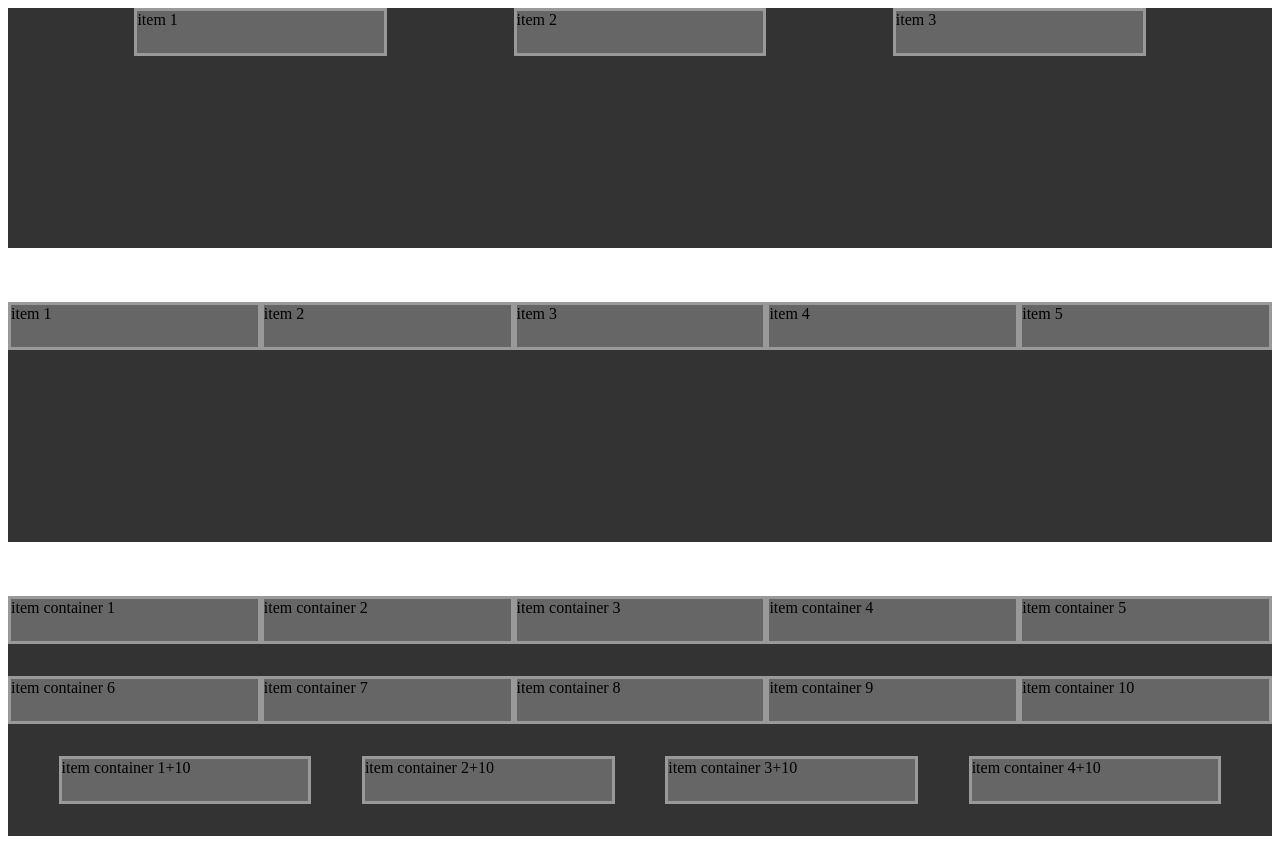
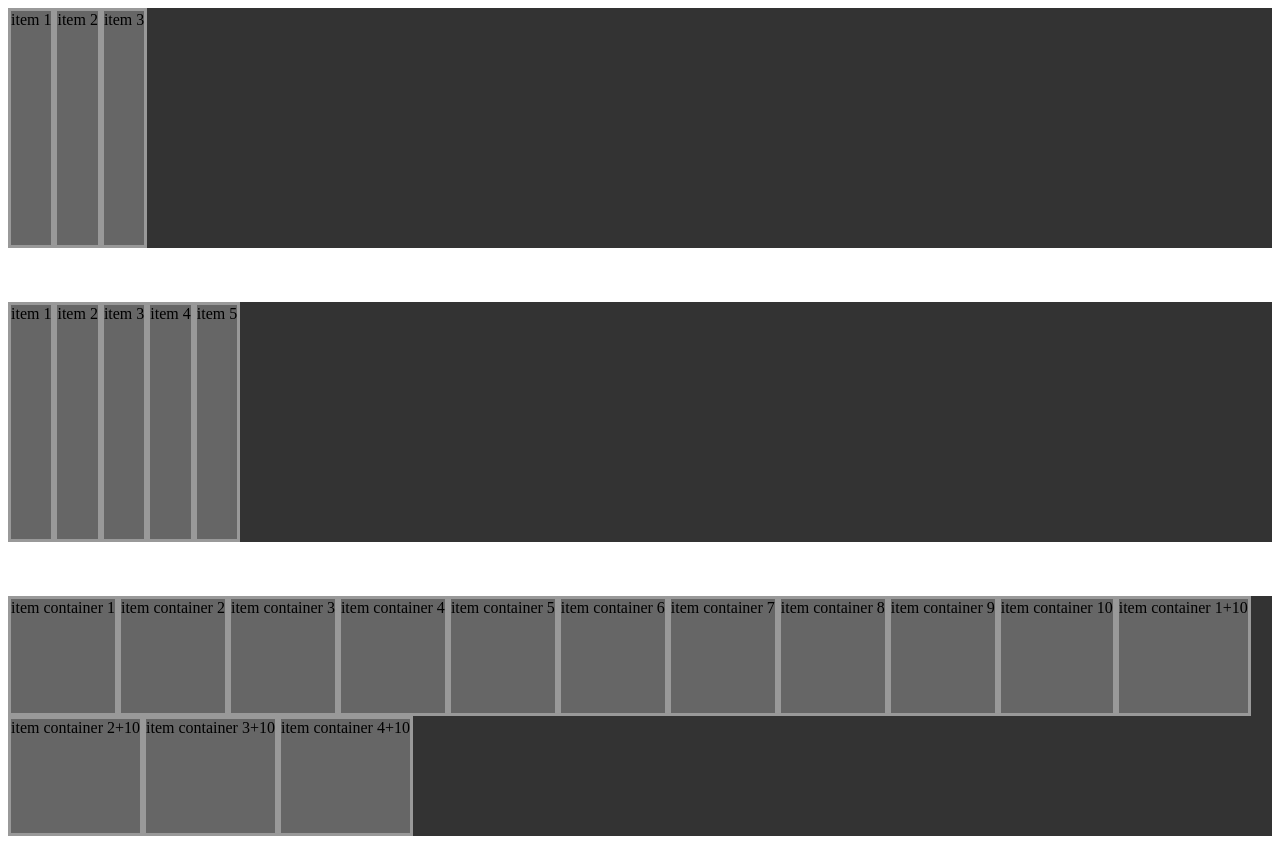
Before and after one commit to ethanial1/WebCindario, a plain HTML site: page Basic/CSS/FlexBox/index.html in a window 1280 px wide. Drawn offline with Linux system fonts and the light colour scheme.

Commit message:
align content

```diff
--- a/Basic/CSS/FlexBox/style.css
+++ b/Basic/CSS/FlexBox/style.css
@@ -13,16 +13,24 @@
     flex-wrap: wrap-reverse; /* wrap | wrap-reverse */
 
     /* FLEX FLOW ( DIRECTION, WRAP ) ---> flex-direction + flex-wrap*/
-    flex-flow: row wrap;
+    flex-flow: row nowrap;
 
     /* Define la alineación de los elementos hijos, respecto al eje principal */
-    justify-content: space-evenly; /* flex-start | center | flex-end | space-between | space-around | space-evently */
+    justify-content: flex-start; /* flex-start | center | flex-end | space-between | space-around | space-evently */
 
+    /*  */
+    flex-flow: row wrap;
+    /* justify-content: center; */
+    align-items: stretch; /* stretch | flex-start | flex-end | center | baseline */
+
+    /* Define la alineación de los hijos en ele eje transversal (cros axit)
+     * NO funciona cuando los hijos están en una sola línea
+     * Asemaja a un grupo
+    */
+    align-content: stretch;
 }
 
 .item {
     border: medium solid #999;
-    width: 20%;
-    height: 20%;
     background-color: #666;
 }
```
